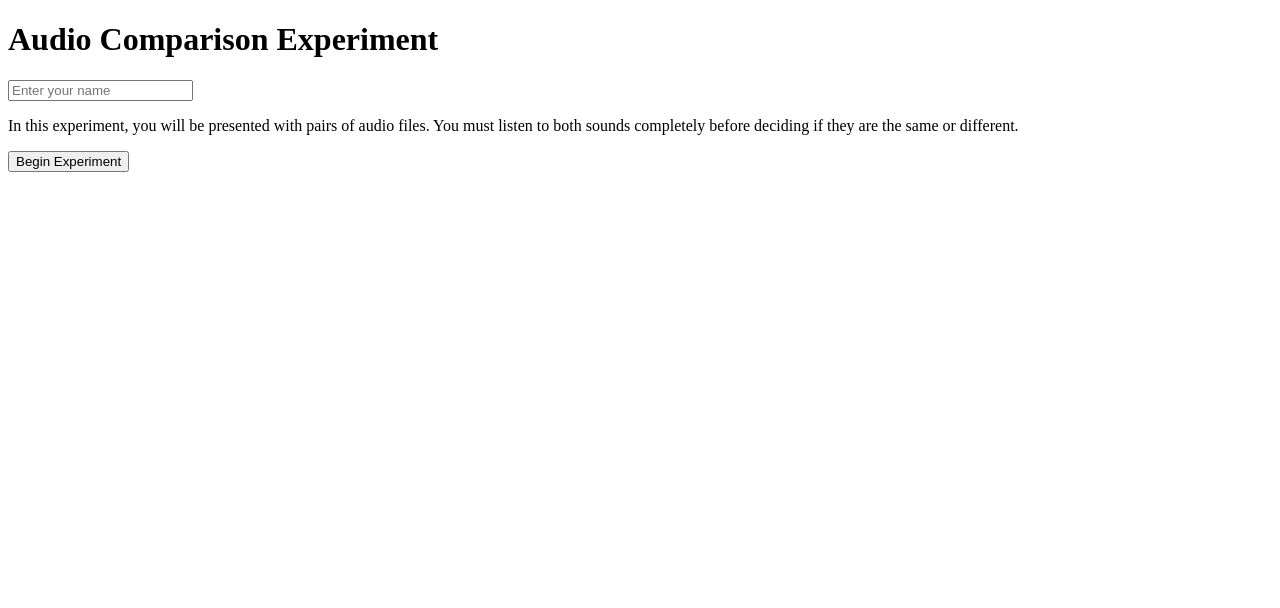
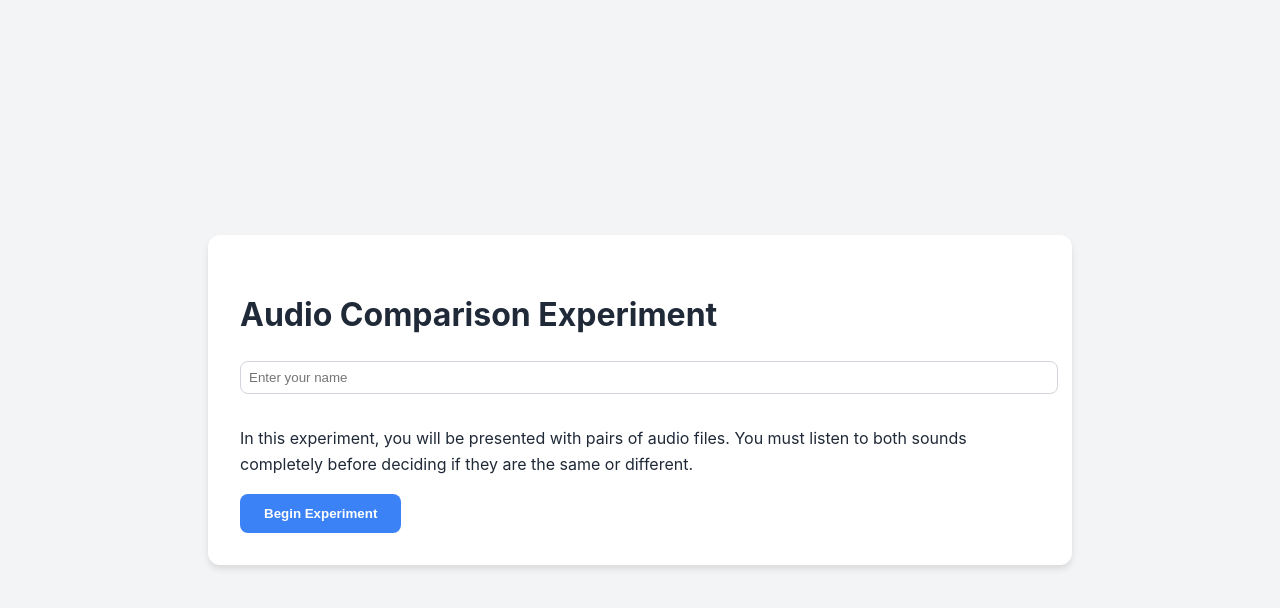
Before and after one commit to smilo7/mpc-jnd-experiment, a SvelteKit app: page / in a window 1280 px wide. Shown: the top 608 px of the page. Built offline with nearby package versions, Linux system fonts and the light colour scheme.

Commit message:
update interface quite a bit

```diff
--- /dev/null
+++ b/src/app.css
@@ -0,0 +1,127 @@
+:root {
+    --primary-color: #3b82f6;
+    --secondary-color: #10b981;
+    --background-color: #f3f4f6;
+    --text-color: #1f2937;
+  }
+
+  body {
+    font-family: -apple-system, BlinkMacSystemFont, 'Segoe UI', Roboto, Oxygen, Ubuntu, Cantarell, 'Open Sans', 'Helvetica Neue', sans-serif;
+    background-color: var(--background-color);
+    color: var(--text-color);
+    line-height: 1.6;
+    margin: 0;
+    padding: 0;
+    display: flex;
+    justify-content: center;
+    align-items: center;
+    min-height: 100vh;
+  }
+
+  .container {
+    background-color: white;
+    border-radius: 12px;
+    box-shadow: 0 4px 6px rgba(0, 0, 0, 0.1);
+    padding: 2rem;
+    width: 100%;
+    max-width: 800px; /* Increased for side-by-side layout */
+    margin: 1rem;
+  }
+
+  .btn {
+    display: inline-block;
+    padding: 0.75rem 1.5rem;
+    border-radius: 8px;
+    cursor: pointer;
+    transition: all 0.3s ease;
+    border: none;
+    font-weight: 600;
+  }
+
+  .btn-primary {
+    background-color: var(--primary-color);
+    color: white;
+  }
+
+  .btn-primary:hover {
+    background-color: #2563eb;
+  }
+
+  .btn-secondary {
+    background-color: var(--secondary-color);
+    color: white;
+  }
+
+  .btn-secondary:hover {
+    background-color: #059669;
+  }
+
+  .btn-success {
+    background-color: #16a34a;
+    color: white;
+  }
+
+  .btn-success:hover {
+    background-color: #15803d;
+  }
+
+  .btn-active {
+    opacity: 0.7;
+    pointer-events: none;
+  }
+
+  .input {
+    width: 100%;
+    padding: 0.5rem;
+    margin-bottom: 1rem;
+    border: 1px solid #d1d5db;
+    border-radius: 8px;
+  }
+
+  .audio-players {
+    display: flex;
+    justify-content: space-between; /* Side-by-side layout */
+    margin: 2rem 0;
+  }
+
+  .audio-player {
+    display: flex;
+    flex-direction: column;
+    align-items: center;
+    width: 45%; /* Adjust width for side-by-side alignment */
+  }
+
+  .response-section {
+    text-align: center;
+    margin-top: 2rem;
+  }
+
+  .response-section .hint {
+    font-size: 0.875rem;
+    color: #6b7280;
+  }
+
+  .response-section .button-group {
+    display: flex;
+    justify-content: center;
+    gap: 1rem; /* Spacing between buttons */
+  }
+
+  .progress-container {
+    width: 100%;
+    background-color: #e5e7eb;
+    border-radius: 10px;
+    margin-top: 1rem;
+  }
+
+  .progress-bar {
+    height: 10px;
+    background-color: var(--primary-color);
+    border-radius: 10px;
+    transition: width 0.5s ease;
+  }
+
+  h3 {
+    margin-bottom: 1rem;
+    font-size: 1.25rem;
+  }
--- /dev/null
+++ b/src/routes/+layout.svelte
@@ -0,0 +1,5 @@
+<script>
+    import '../app.css';
+</script>
+
+<slot />
--- a/src/routes/+page.svelte
+++ b/src/routes/+page.svelte
@@ -1,7 +1,4 @@
 <script lang="ts">
-
-    // import { submitExperimentResults } from '$lib/services/experimentService';
-
   // State management
   let participantName = '';
   let currentStage: 'intro' | 'experiment' | 'completed' = 'intro';
@@ -9,6 +6,8 @@
   let currentPairIndex = 0;
   let currentPair: { file1: string, file2: string } | null = null;
   let experimentResults: Array<{ audioFile1: string, audioFile2: string, isSame: boolean }> = [];
+  let totalPairs = 0;
+  let completedPairs = 0;
 
   // Audio players
   let audioPlayer1: HTMLAudioElement;
@@ -18,6 +17,15 @@
   let player1Listened = false;
   let player2Listened = false;
   let canCompare = false;
+  let userResponse: boolean | null = null;
+  let progressPercentage = 0;
+
+  // Reactive statement for progress
+  $: {
+      if (totalPairs > 0) {
+          progressPercentage = Math.round((completedPairs / totalPairs) * 100);
+      }
+  }
 
   // Shuffle function
   function shuffleArray<T>(array: T[]): T[] {
@@ -53,11 +61,9 @@
           return;
       }
 
-      console.log("test call to db");
-      saveExperimentResultTest();
-
       audioFiles = await loadAudioFiles();
       const audioPairs = createAudioPairs(audioFiles);
+      totalPairs = audioPairs.length;
       currentPair = audioPairs[0];
       currentStage = 'experiment';
 
@@ -65,6 +71,8 @@
       player1Listened = false;
       player2Listened = false;
       canCompare = false;
+      userResponse = null;
+      completedPairs = 0;
   }
 
   // Handle audio play tracking
@@ -79,22 +87,30 @@
       canCompare = player1Listened && player2Listened;
   }
 
-    // Handle user response
-    function handleResponse(isSame: boolean) {
-      if (!currentPair || !canCompare) return;
+  // Handle user response submission
+  function submitResponse(isSame: boolean) {
+      if (!currentPair) return;
+
+      userResponse = isSame;
+  }
+
+  // Confirm and move to next pair
+  function confirmResponse() {
+      if (!currentPair || userResponse === null) return;
 
       experimentResults.push({
           audioFile1: currentPair.file1,
           audioFile2: currentPair.file2,
-        isSame
+          isSame: userResponse
       });
 
       // Move to next pair or complete experiment
       currentPairIndex++;
+      completedPairs++;
+
       if (currentPairIndex >= createAudioPairs(audioFiles).length) {
           // submit results when done
           submitResults();
-
           return;
       }
 
@@ -102,25 +118,14 @@
       player1Listened = false;
       player2Listened = false;
       canCompare = false;
+      userResponse = null;
 
       // Set up next pair
       currentPair = createAudioPairs(audioFiles)[currentPairIndex];
       audioPlayer1.src = `/audio/${currentPair.file1}.wav`;
       audioPlayer2.src = `/audio/${currentPair.file2}.wav`;
-    }
 
-    async function saveExperimentResultTest() {
-        const response = await fetch('/api/experiment-result', {
-        method: 'POST',
-        headers: { 'Content-Type': 'application/json' },
-        body: JSON.stringify({ participantName:"blah", audioComparisons: [{ audioFile1: 'name1', audioFile2: 'name2', isSame: false }] })
-        });
-
-        if (response.ok) {
-        console.log('Experiment result saved:', await response.json());
-        } else {
-        console.error('Failed to save experiment result');
-        }
+      console.log(currentPairIndex, completedPairs);
   }
 
   // Submit results to backend
@@ -147,21 +152,21 @@
           alert('Error submitting results');
       }
   }
-
 </script>
 
-  <main class="container mx-auto p-4">
+<main class="container">
   {#if currentStage === 'intro'}
       <div class="text-center">
-        <h1 class="text-2xl mb-4">Audio Comparison Experiment</h1>
+          <h1>Audio Comparison Experiment</h1>
           <input
               type="text"
+              class="input"
               bind:value={participantName}
               placeholder="Enter your name"
-          class="input input-bordered w-full max-w-xs mb-4"
-        />
-        <p class="mb-4">
+          >
+          <p>
               In this experiment, you will be presented with pairs of audio files.
+
               You must listen to both sounds completely before deciding if they are the same or different.
           </p>
           <button
@@ -175,70 +180,89 @@
 
   {#if currentStage === 'experiment' && currentPair}
       <div class="text-center">
-        <h2 class="text-xl mb-4">Audio Comparison</h2>
-        <div class="flex justify-center space-x-4 mb-4">
-          <div class="flex flex-col items-center">
-            <h3 class="mb-2">Sound 1</h3>
+          <h2>Audio Comparison</h2>
+
+          <div class="progress-container">
+              <div
+                  class="progress-bar"
+                  style="width: {progressPercentage}%"
+              ></div>
+          </div>
+
+          <div class="audio-players">
+              <div class="audio-player">
                   <audio
                       bind:this={audioPlayer1}
                       src={`/audio/${currentPair.file1}.wav`}
                       on:ended={() => handleAudioEnd(1)}
-            />
+                  ></audio>
                   <button
                       on:click={() => audioPlayer1.play()}
-              class="btn btn-secondary mt-2"
+                      class="btn btn-secondary"
                   >
-              Play Sound 1
+                      Sound A
                   </button>
               </div>
 
-          <div class="flex flex-col items-center">
-            <h3 class="mb-2">Sound 2</h3>
+              <div class="audio-player">
                   <audio
                       bind:this={audioPlayer2}
                       src={`/audio/${currentPair.file2}.wav`}
                       on:ended={() => handleAudioEnd(2)}
-            />
+                  ></audio>
                   <button
                       on:click={() => audioPlayer2.play()}
-              class="btn btn-secondary mt-2"
+                      class="btn btn-secondary"
                   >
-              Play Sound 2
+                      Sound B
                   </button>
               </div>
           </div>
 
-        <div class="mt-4">
-          <h3 class="mb-2">Are these sounds the same?</h3>
-          <div class="space-x-4">
+          {#if canCompare}
+              <div class="response-section">
+                  <h3>Are these sounds the same?</h3>
+                  <div class="button-group">
                       <button
-              on:click={() => handleResponse(true)}
-              disabled={!canCompare}
-              class="btn btn-success {canCompare ? '' : 'btn-disabled'}"
+                          on:click={() => submitResponse(true)}
+                          class="btn btn-primary {userResponse === true ? 'btn-active' : ''}"
                       >
                           Same
                       </button>
                       <button
-              on:click={() => handleResponse(false)}
-              disabled={!canCompare}
-              class="btn btn-error {canCompare ? '' : 'btn-disabled'}"
+                          on:click={() => submitResponse(false)}
+                          class="btn btn-secondary {userResponse === false ? 'btn-active' : ''}"
                       >
                           Different
                       </button>
                   </div>
-          {#if !canCompare}
-            <p class="text-sm text-gray-600 mt-2">
-              Please listen to both sounds completely before answering. You can listen to them as many times as you like.
-            </p>
+
+                  <button
+                      on:click={confirmResponse}
+                      disabled={userResponse === null}
+                      class="btn btn-success submit-btn"
+                  >
+                      Submit Response
+                  </button>
+              </div>
           {/if}
-        </div>
       </div>
   {/if}
 
   {#if currentStage === 'completed'}
       <div class="text-center">
-        <h2 class="text-2xl mb-4">Thank You!</h2>
-        <p>You have completed the audio comparison experiment. Thank you very much for your time.</p>
+          <h2>Thank You!</h2>
+          <p>
+              You have completed the audio comparison experiment.
+              Thank you very much for your time.
+          </p>
       </div>
   {/if}
 </main>
+
+<style>
+  .btn-active {
+      opacity: 0.7;
+      pointer-events: none;
+  }
+</style>
```
Lines whose indentation alone changed are shown as unchanged.
